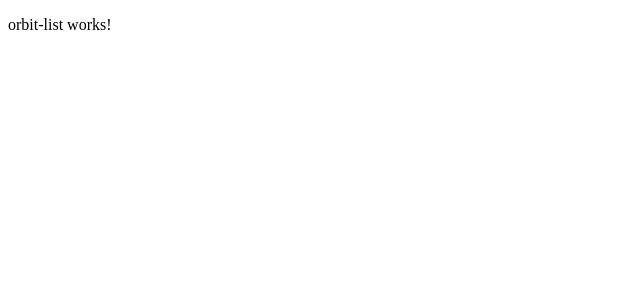
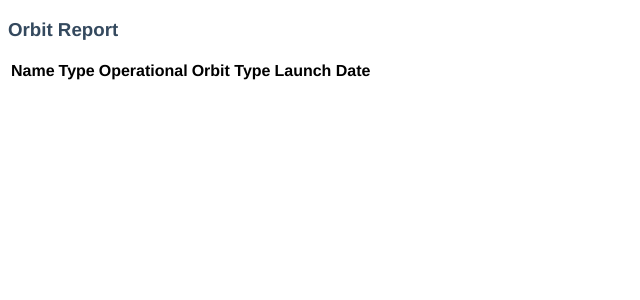
Before and after one commit to lashell109/orbit-report, an Angular app in the folder orbit-report/orbit-report/: page / in a window 1280 px wide. Shown: the top 300 px of the page, without its empty margins (0-640 px from the left). Built offline with nearby package versions, Linux system fonts and the light colour scheme.

Commit message:
Added Part 4

```diff
--- a/orbit-report/orbit-report/src/app/app.component.css
+++ b/orbit-report/orbit-report/src/app/app.component.css
@@ -0,0 +1,13 @@
+.search-form {
+    margin-bottom: 40px;
+}
+
+button {
+    margin-left: 10px;
+    color: #fff;
+    background-color: #009b25;
+    border-radius: 4px;
+    padding: 2px 5px;
+    font-size: 18px;
+    cursor: pointer;
+}
--- a/orbit-report/orbit-report/src/app/orbit-list/orbit-list.component.html
+++ b/orbit-report/orbit-report/src/app/orbit-list/orbit-list.component.html
@@ -1 +1,11 @@
-<p>orbit-list works!</p>
+<h3>Orbit Report</h3>
+<table>
+   <tr class="header-row">
+      <th class="sortable">Name</th>
+      <th class="sortable">Type</th>
+      <th>Operational</th>
+      <th>Orbit Type</th>
+      <th>Launch Date</th>
+   </tr>
+   <!-- TODO: put <tr *ngFor=""></tr> here -->
+</table>
--- a/orbit-report/orbit-report/src/index.html
+++ b/orbit-report/orbit-report/src/index.html
@@ -4,6 +4,17 @@
   <meta charset="utf-8">
   <title>OrbitReport</title>
   <base href="/">
+
+  <style>
+    body {
+      font-family: 'Helvetica', 'Courier';
+    }
+
+    h3 {
+        color: #34495E;
+    }
+  </style>
+
   <meta name="viewport" content="width=device-width, initial-scale=1">
   <link rel="icon" type="image/x-icon" href="favicon.ico">
 </head>
```
